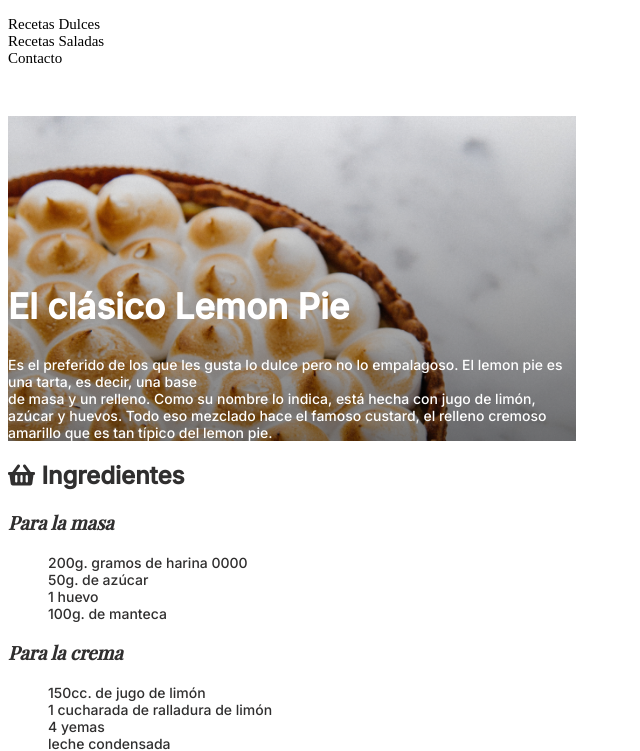
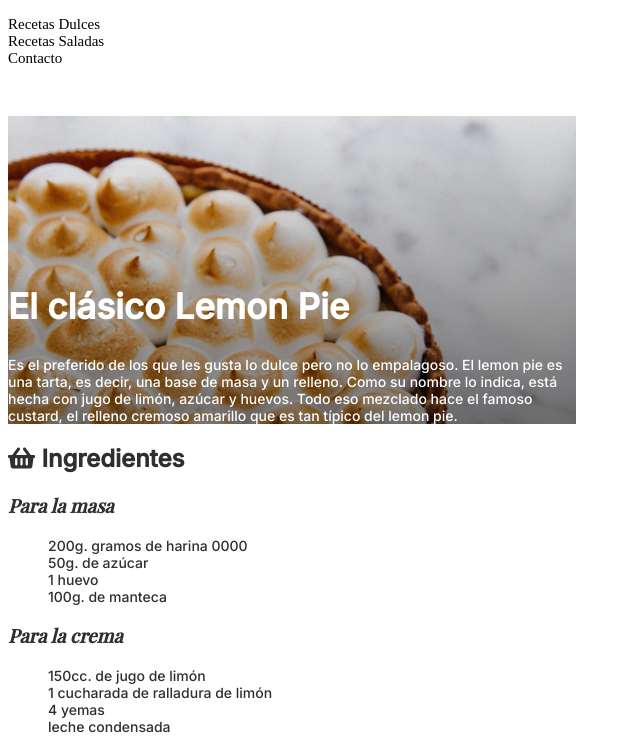
Before and after one commit to nicolas-tanco/CTD_FE1, a plain HTML site: page recetasWeb/index.html in a window 1280 px wide. Shown: the part 50-801 px from the top of the page, without its empty margins (0-640 px from the left). Drawn offline with nearby package versions, Linux system fonts and the light colour scheme; a web font is replaced by a local one.

Commit message:
correccion 1 linea

```diff
--- a/recetasWeb/index.html
+++ b/recetasWeb/index.html
@@ -22,9 +22,9 @@
     <section>
     <br><br><br><br><br><br><br>
      <h1 >El clásico Lemon Pie</h1>
-        <p class="letra">Es el preferido de los que les gusta lo dulce pero no lo empalagoso. El lemon pie es una tarta, es decir, una base <br> de masa y un relleno. Como su nombre lo indica, está hecha con jugo de limón, azúcar y huevos. Todo eso
+        <p class="letra">Es el preferido de los que les gusta lo dulce pero no lo empalagoso. El lemon pie es una tarta, es decir, una base de masa y un relleno. Como su nombre lo indica, está hecha con jugo de limón, azúcar y huevos. Todo eso
             mezclado hace el famoso custard, el relleno cremoso amarillo que es tan típico del lemon pie.</p>
-        </section>
+    </section>
     </header>
     <main>
         <section>
--- a/recetasWeb/style.css
+++ b/recetasWeb/style.css
@@ -8,7 +8,6 @@ body{
 
 nav{
     font-size:15px;
-    margin-right:80%;
     font-family: 'Times New Roman', Times, serif;
 }
 a{
```
